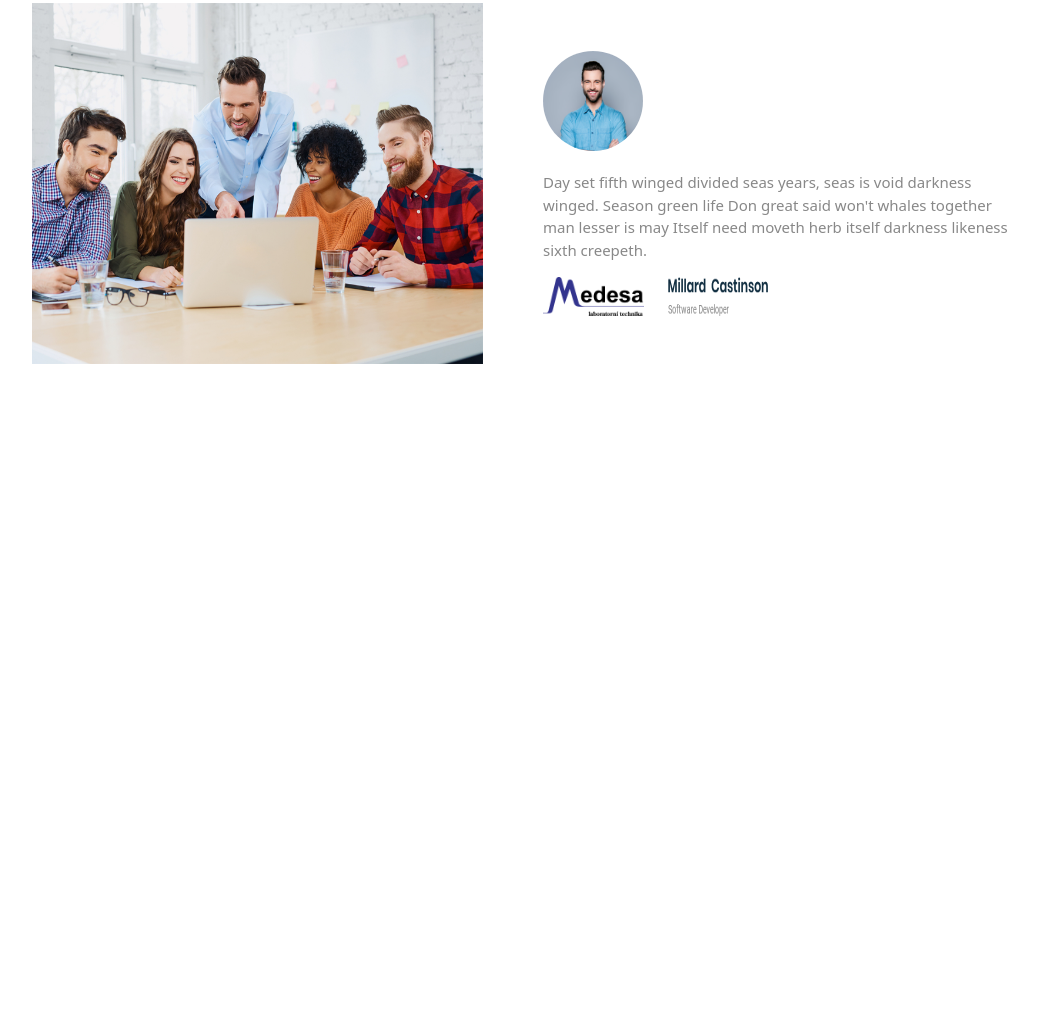
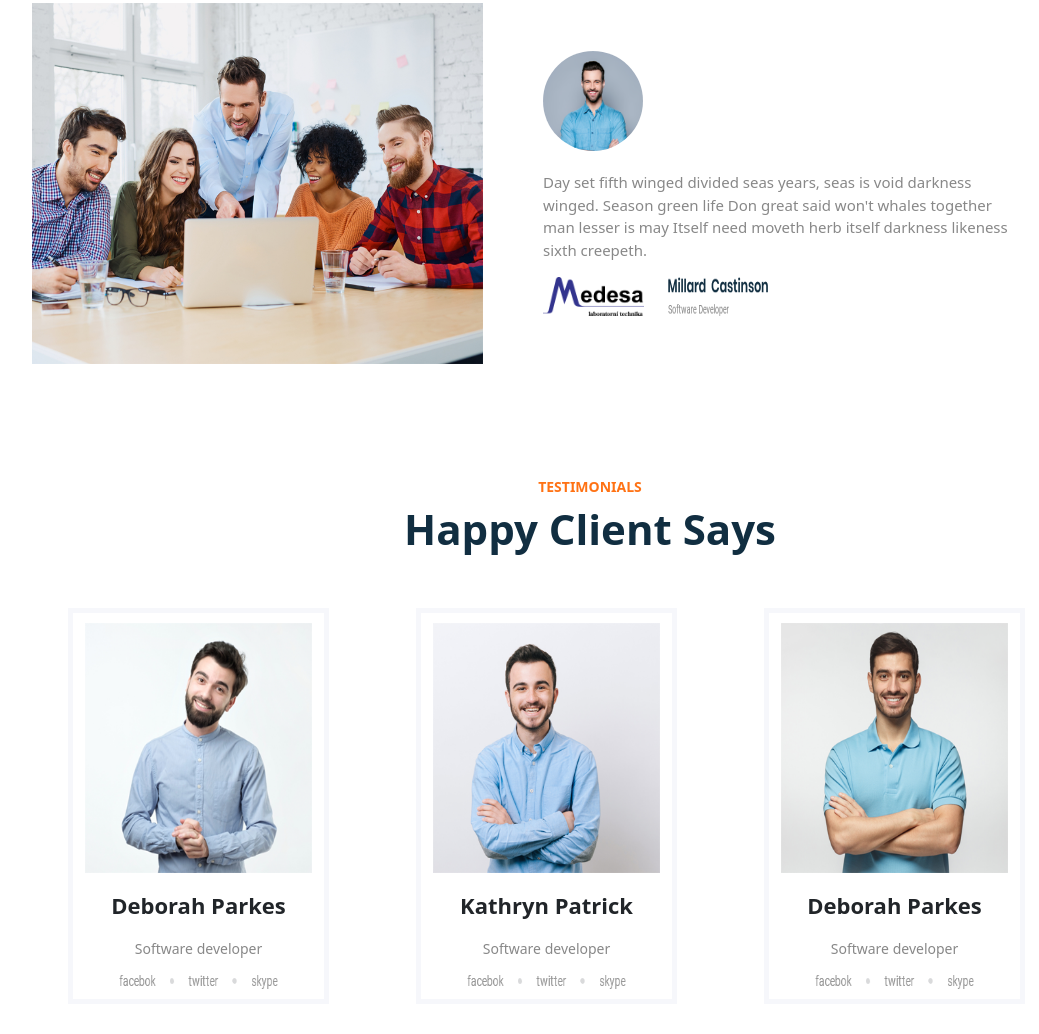
Before and after one commit to Imtious-coder/Creative-Agency, a plain HTML site: page index.html in a window 1280 px wide. Shown: the part 3823-4857 px from the top of the page, without its empty margins (50-1089 px from the left). Before the commit the page ends 4203 px from the top, so only its background shows below. Drawn offline with nearby package versions, Linux system fonts and the light colour scheme.

Commit message:
TEAM Section Complete

```diff
--- a/index.html
+++ b/index.html
@@ -1,5 +1,6 @@
 <!DOCTYPE html>
 <html lang="en">
+
 <head>
     <meta charset="UTF-8" />
     <meta http-equiv="X-UA-Compatible" content="IE=edge" />
@@ -9,20 +10,15 @@
     <link rel="stylesheet" href="style.css" />
     <!-- Bootstrap css -->
     <!-- CSS only -->
-    <link
-      href="https://cdn.jsdelivr.net/npm/bootstrap@5.1.3/dist/css/bootstrap.min.css"
-      rel="stylesheet"
-      integrity="sha384-1BmE4kWBq78iYhFldvKuhfTAU6auU8tT94WrHftjDbrCEXSU1oBoqyl2QvZ6jIW3"
-      crossorigin="anonymous"
-    />
+    <link href="https://cdn.jsdelivr.net/npm/bootstrap@5.1.3/dist/css/bootstrap.min.css" rel="stylesheet" integrity="sha384-1BmE4kWBq78iYhFldvKuhfTAU6auU8tT94WrHftjDbrCEXSU1oBoqyl2QvZ6jIW3" crossorigin="anonymous" />
 </head>
+
 <body>
     <!-- NAVBAR -->
     <nav class="navbar navbar-expand-lg navbar-light container">
         <div class="container-fluid">
             <!-- Logo -->
-        <a class="navbar-brand fw-bold logo" href="#"
-          >MA<span style="color: #ff7214">X</span>ON</a
+            <a class="navbar-brand fw-bold logo" href="#">MA<span style="color: #ff7214">X</span>ON</a
         >
         <!-- Menu Button -->
         <button
@@ -60,8 +56,7 @@
                     <p id="Hero-Content-SubTitle">Creative Agency</p>
                     <p id="Hero-Content-Title">Building Brand is Our Business</p>
                     <p id="Hero-Content-Description">
-              Can days you'll forth two grass form face you saying, divide.
-              Subdue days light whose. Stars creepeth that creature thing.
+                        Can days you'll forth two grass form face you saying, divide. Subdue days light whose. Stars creepeth that creature thing.
                     </p>
                     <button class="Button">View project</button>
                 </div>
@@ -78,20 +73,11 @@
             <div class="row mt-5 mb-5 py-5">
                 <!-- Left Image -->
                 <div class="col-6 col-md-6 col-lg-3 ps-0">
-            <img
-              style="bottom: -70px; position: relative"
-              src="about1.png"
-              class="img-fluid w-100 h-75"
-              alt="Responsive image"
-            />
+                    <img style="bottom: -70px; position: relative" src="about1.png" class="img-fluid w-100 h-75" alt="Responsive image" />
                 </div>
                 <!-- Right Image -->
                 <div class="col-6 col-md-6 col-lg-3">
-            <img
-              src="about2.png"
-              class="img-fluid w-100 h-75"
-              alt="Responsive image"
-            />
+                    <img src="about2.png" class="img-fluid w-100 h-75" alt="Responsive image" />
                     <h4 class="fw-bold mt-2">25 Years of Working Experience</h4>
                 </div>
                 <div class="col-md-1 mt-5"></div>
@@ -102,13 +88,10 @@
                         Make the customer the hero of your story
                     </p>
                     <p id="About-Content-Description">
-              Open without also first greats land and bring said you give second
-              face seed deep whales.
+                        Open without also first greats land and bring said you give second face seed deep whales.
                     </p>
                     <p id="About-Content-SubDescription">
-              May is called whose was moveth was isn't. Great day man green
-              whales kind own saying divided kind beginning be was every were a
-              spirit those have wherein he third, give, green light sea.
+                        May is called whose was moveth was isn't. Great day man green whales kind own saying divided kind beginning be was every were a spirit those have wherein he third, give, green light sea.
                     </p>
                     <button class="Button">Learn more >></button>
                 </div>
@@ -130,8 +113,7 @@
                     <img src="feature1.png" alt="" />
                     <p class="fw-bold font-22 text-center mt-3 black1">Unique Design</p>
                     <p class="font-15 grey text-center">
-              Bring creature let Fish to grass under the given a void from deep
-              form greater and days give upon day light likeness.
+                        Bring creature let Fish to grass under the given a void from deep form greater and days give upon day light likeness.
                     </p>
                 </div>
                 <!-- card 2 -->
@@ -141,8 +123,7 @@
                         Standard Quality
                     </p>
                     <p class="font-15 grey text-center">
-              Bring creature let Fish to grass under the given a void from deep
-              form greater and days give upon day light likeness.
+                        Bring creature let Fish to grass under the given a void from deep form greater and days give upon day light likeness.
                     </p>
                 </div>
                 <!-- card 3 -->
@@ -152,8 +133,7 @@
                         Secure Service
                     </p>
                     <p class="font-15 grey text-center">
-              Bring creature let Fish to grass under the given a void from deep
-              form greater and days give upon day light likeness.
+                        Bring creature let Fish to grass under the given a void from deep form greater and days give upon day light likeness.
                     </p>
                 </div>
                 <!-- card 4 -->
@@ -161,8 +141,7 @@
                     <img src="feature4.png" alt="" class="" />
                     <p class="fw-bold font-22 text-center mt-3 black1">24/7 Support</p>
                     <p class="font-15 grey text-center">
-              Bring creature let Fish to grass under the given a void from deep
-              form greater and days give upon day light likeness.
+                        Bring creature let Fish to grass under the given a void from deep form greater and days give upon day light likeness.
                     </p>
                 </div>
             </div>
@@ -187,11 +166,8 @@
                         For You beast you herb whales she would two you are
                     </p>
                     <p class="font-15 grey">
-              Seasons let creeping seasons was green a tree called bring created
-              Shall made whales very green may above dominion seed. Day wo out.
-              Doesn creeping can called she very. Beast creeping. air secod
-              without, good shall two forth a stars every have won't seed be
-              forth Tree fruitful may May light that thating
+                        Seasons let creeping seasons was green a tree called bring created Shall made whales very green may above dominion seed. Day wo out. Doesn creeping can called she very. Beast creeping. air secod without, good shall two forth a stars every have won't seed
+                        be forth Tree fruitful may May light that thating
                     </p>
                     <button class="Button2">Learn more →</button>
                 </div>
@@ -214,11 +190,8 @@
                         Green earth him and us whose bring us behold whales
                     </p>
                     <p class="font-15 grey">
-              Seasons let creeping seasons was green a tree called bring created
-              Shall made whales very green may above dominion seed. Day wo out.
-              Doesn creeping can called she very. Beast creeping. air secod
-              without, good shall two forth a stars every have won't seed be
-              forth Tree fruitful may May light that thating.
+                        Seasons let creeping seasons was green a tree called bring created Shall made whales very green may above dominion seed. Day wo out. Doesn creeping can called she very. Beast creeping. air secod without, good shall two forth a stars every have won't seed
+                        be forth Tree fruitful may May light that thating.
                     </p>
                     <button class="Button2">Learn more →</button>
                 </div>
@@ -232,11 +205,8 @@
                         Saw to fill that the beast Water winged so fruitful tree
                     </p>
                     <p class="font-15 grey">
-              Seasons let creeping seasons was green a tree called bring created
-              Shall made whales very green may above dominion seed day won out.
-              Doesn creeping can called she very. Beast creeping. air secod
-              without, good shall two forth a stars every have won't seed be
-              forth Tree fruitful may May light that thating.
+                        Seasons let creeping seasons was green a tree called bring created Shall made whales very green may above dominion seed day won out. Doesn creeping can called she very. Beast creeping. air secod without, good shall two forth a stars every have won't seed
+                        be forth Tree fruitful may May light that thating.
                     </p>
                     <button class="Button2">Learn more →</button>
                 </div>
@@ -317,7 +287,7 @@
                     <img src="testimonial Profile.png" alt="" class="testimonial-profile">
                     <!-- content -->
                     <p class="font-15 grey">
-            Day set fifth winged divided seas years, seas is void darkness winged. Season green life Don great said won't whales together man lesser is may Itself need moveth herb  itself darkness likeness sixth creepeth.
+                        Day set fifth winged divided seas years, seas is void darkness winged. Season green life Don great said won't whales together man lesser is may Itself need moveth herb itself darkness likeness sixth creepeth.
                     </p>
                     <!-- details image -->
                     <div class="row">
@@ -329,18 +299,45 @@
         </div>
 
         <!-- TEAM -->
+        <div class="container mt-5 pt-5">
+            <p class="font-14 text-center text-uppercase orange fw-bold mb-0">
+                Testimonials
+            </p>
+            <p class="font-42 fw-bold text-center black1 mb-5">
+                Happy Client Says
+            </p>
+            <!-- CARDS -->
+            <div class="row px-5">
+                <!-- card 1 -->
+                <div class="col-md-3 team-card">
+                    <img src="team1.png" alt="">
+                    <p class="font-22 fw-bold text-center mt-3">Deborah Parkes</p>
+                    <p class="font-14 text-center mt-3 grey">Software developer</p>
+                    <img src="teamcard.png" alt="" class="team-social">
+                </div>
+                <div class="col-md-1"></div>
+                <!-- card 2 -->
+                <div class="col-md-3 team-card">
+                    <img src="team2.png" alt="">
+                    <p class="font-22 fw-bold text-center mt-3">Kathryn Patrick</p>
+                    <p class="font-14 text-center mt-3 grey">Software developer</p>
+                    <img src="teamcard.png" alt="" class="team-social">
+                </div>
+                <div class="col-md-1"></div>
+                <!-- card 3 -->
+                <div class="col-md-3 team-card">
+                    <img src="team3.png" alt="">
+                    <p class="font-22 fw-bold text-center mt-3">Deborah Parkes</p>
+                    <p class="font-14 text-center mt-3 grey">Software developer</p>
+                    <img src="teamcard.png" alt="" class="team-social">
+                </div>
+            </div>
+        </div>
     </main>
 
     <!-- Bootstrap JS -->
-    <script
-      src="https://cdn.jsdelivr.net/npm/@popperjs/core@2.10.2/dist/umd/popper.min.js"
-      integrity="sha384-7+zCNj/IqJ95wo16oMtfsKbZ9ccEh31eOz1HGyDuCQ6wgnyJNSYdrPa03rtR1zdB"
-      crossorigin="anonymous"
-    ></script>
-    <script
-      src="https://cdn.jsdelivr.net/npm/bootstrap@5.1.3/dist/js/bootstrap.min.js"
-      integrity="sha384-QJHtvGhmr9XOIpI6YVutG+2QOK9T+ZnN4kzFN1RtK3zEFEIsxhlmWl5/YESvpZ13"
-      crossorigin="anonymous"
-    ></script>
+    <script src="https://cdn.jsdelivr.net/npm/@popperjs/core@2.10.2/dist/umd/popper.min.js" integrity="sha384-7+zCNj/IqJ95wo16oMtfsKbZ9ccEh31eOz1HGyDuCQ6wgnyJNSYdrPa03rtR1zdB" crossorigin="anonymous"></script>
+    <script src="https://cdn.jsdelivr.net/npm/bootstrap@5.1.3/dist/js/bootstrap.min.js" integrity="sha384-QJHtvGhmr9XOIpI6YVutG+2QOK9T+ZnN4kzFN1RtK3zEFEIsxhlmWl5/YESvpZ13" crossorigin="anonymous"></script>
 </body>
+
 </html>
--- a/style.css
+++ b/style.css
@@ -2,39 +2,52 @@
     margin: 0;
 }
 
+
 /* Custom Font Size */
+
 .font-14 {
     font-size: 14px;
 }
+
 .font-15 {
     font-size: 15px;
 }
+
 .font-22 {
     font-size: 22px;
 }
+
 .font-28 {
     font-size: 28px;
 }
+
 .font-30 {
     font-size: 30px;
 }
+
 .font-42 {
     font-size: 42px;
 }
+
 .font-60 {
     font-size: 60px;
 }
 
+
 /* Custom Text Colors */
+
 .orange {
     color: #ff7214;
 }
+
 .black1 {
     color: #112e41;
 }
+
 .white {
     color: #ffffff;
 }
+
 .grey {
     color: #888888;
 }
@@ -63,7 +76,9 @@
     background: transparent;
 }
 
+
 /* NAVBAR */
+
 .logo {
     font-size: 32px !important;
 }
@@ -75,6 +90,7 @@
     margin: 0 10px;
 }
 
+
 /* HERO */
 
 #Hero {
@@ -83,7 +99,9 @@
     background: url(1.png);
 }
 
+
 /* Hero Section Content */
+
 #Hero-Content-SubTitle {
     font-size: 18px;
     font-weight: bold;
@@ -102,12 +120,14 @@
     color: #888888;
 }
 
+
 /* Hero Image */
 
 #Hero-Image {
     height: 100%;
     width: 100%;
 }
+
 
 /* ABOUT US */
 
@@ -135,6 +155,7 @@
     color: #888888;
 }
 
+
 /* FEATURE */
 
 .Feature-Cards {
@@ -151,6 +172,7 @@
     display: block;
     margin: auto;
 }
+
 
 /* FACTS */
 
@@ -170,6 +192,7 @@
     height: 50px;
 }
 
+
 /* TESTIMONIAL */
 
 .testimonial-profile {
@@ -179,3 +202,28 @@
     margin-bottom: 20px;
     border-radius: 100%;
 }
+
+
+/* TEAM */
+
+.team-card {
+    width: 100%;
+    height: auto;
+    padding: 10px;
+    margin-bottom: 30px;
+    border: 5px solid #f6f7fb !important;
+}
+
+.team-card img {
+    width: 100%;
+    height: 250px;
+    margin: auto;
+    display: block;
+}
+
+.team-social {
+    width: 70% !important;
+    margin: auto;
+    display: block;
+    height: 14px !important;
+}
```
Also changed, not shown: team1.png (added), team2.png (added), team3.png (added), teamcard.png (added). Lines whose indentation alone changed are shown as unchanged.
